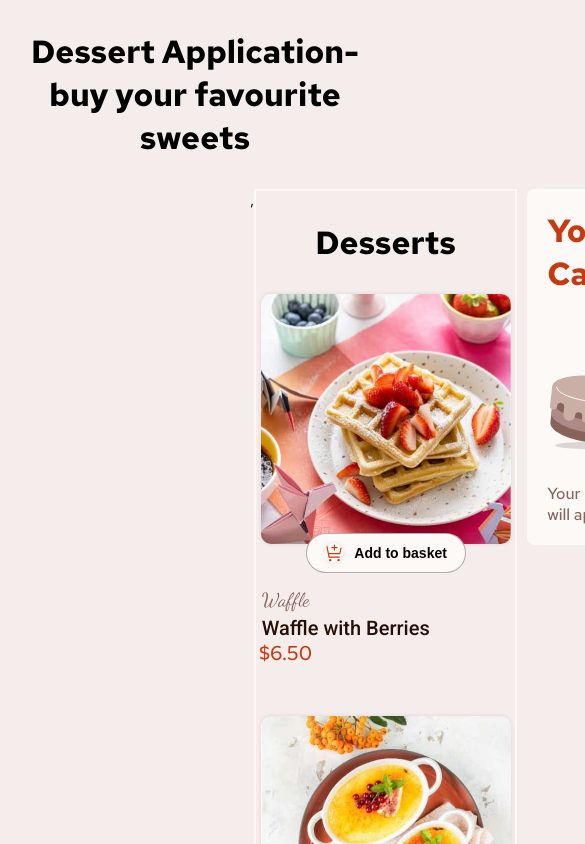
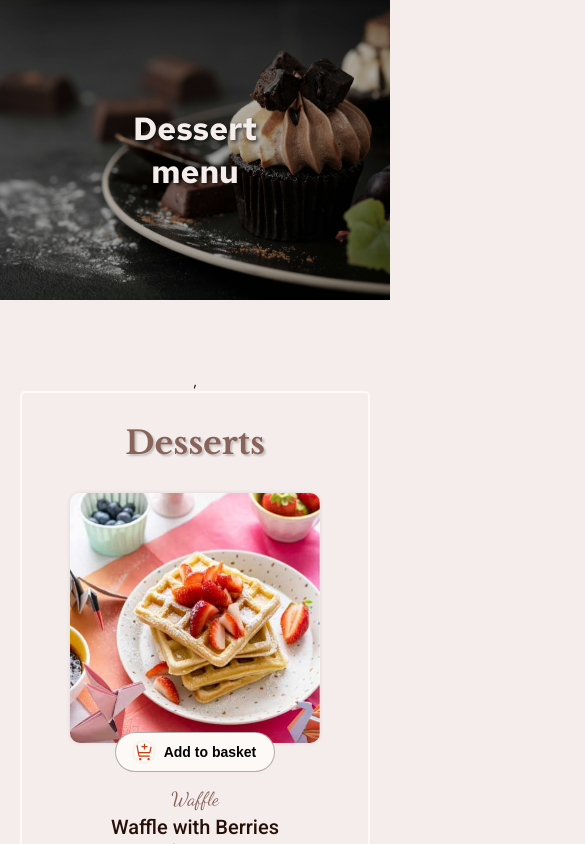
Before and after one commit to Konrad2502/Desserts-App, a React (Create React App) app: page / in a window 390 px wide. Shown: the top 844 px of the page, 585 px wide, since content can reach past the window. Built offline with nearby package versions, Linux system fonts and the light colour scheme.

Commit message:
Add header picture and media queries

```diff
--- a/package.json
+++ b/package.json
@@ -3,6 +3,9 @@
   "version": "0.1.0",
   "private": true,
   "dependencies": {
+    "@fortawesome/fontawesome-svg-core": "^6.6.0",
+    "@fortawesome/free-solid-svg-icons": "^6.6.0",
+    "@fortawesome/react-fontawesome": "^0.2.2",
     "@testing-library/jest-dom": "^5.17.0",
     "@testing-library/react": "^13.4.0",
     "@testing-library/user-event": "^13.5.0",
--- a/src/componetns/Cart/Cart.scss
+++ b/src/componetns/Cart/Cart.scss
@@ -2,7 +2,7 @@
 
 .cart {
 
-    flex: 0 0 30%;
+    flex: 0 0 35%;
     &__main {
         background-color: $color-rose-50;
         margin: 0 10px;
--- a/src/componetns/Container/Container.scss
+++ b/src/componetns/Container/Container.scss
@@ -1,5 +1,14 @@
 .container {
-    padding: 0px 250px;
+    padding: 0px 150px;
     display: flex;
 
 }
+
+@media (max-width: 1024px) {
+    .container {
+        flex-direction: column;
+        justify-content: center;
+        align-items: center;
+        padding: 20px;
+    }
+}
--- a/src/componetns/Header/Header.js
+++ b/src/componetns/Header/Header.js
@@ -3,8 +3,13 @@ import './Header.scss';
 
 function Header() {
   return (
-    <h1 className='header'>Dessert Application- buy your favourite sweets</h1>
+  <div className='header'>
+    <div className='header__overlay'></div>
+    <h1 className='header__title'>Dessert menu</h1>
+    <img src='./assets/images/image-background.jpg' alt='header-picture' className='header__image'></img>
+  </div>
+
   )
 }
 
-export default Header
+export default Header;
--- a/src/componetns/Header/Header.scss
+++ b/src/componetns/Header/Header.scss
@@ -1,4 +1,39 @@
+@import '../../styles/settings.scss';
+
+
 .header {
+    position: relative;
     text-align: center;
-    padding: 30px;
-}
+    width: 100%;
+    height: 300px;
+    margin-bottom: 50px ;
+    overflow: hidden;
+
+    .header__image {
+      object-fit: cover;
+      width: 100%;
+      height: 100%;
+      z-index: 1;
+    }
+
+    .header__overlay {
+      position: absolute;
+      top: 0;
+      left: 0;
+      width: 100%;
+      height: 100%;
+      background-color: rgba(0, 0, 0, 0.3); // Przyciemnienie za pomocą RGBA
+      z-index: 2;
+    }
+
+    .header__title {
+      position: absolute;
+      top: 50%;
+      left: 50%;
+      transform: translate(-50%, -50%);
+      color: $color-rose-100;
+      z-index: 3;
+      margin: 0;
+      text-shadow: 2px 2px 4px rgba(0,0,0,0.8);
+    }
+  }
--- a/src/componetns/PopupCart/PopupCart.scss
+++ b/src/componetns/PopupCart/PopupCart.scss
@@ -10,7 +10,8 @@
     z-index: 1000;
 }
 .popUp {
-    width: 550px;
+    width: 80vw;
+    max-width: 550px;
     background-color: $color-rose-50;
     margin: 100px auto;
     flex-direction: column;
@@ -137,3 +138,11 @@
     cursor: pointer;
 
 }
+
+@media (max-width: 450px) {
+    .popUp__item {
+        flex-direction: column;
+        justify-content: center;
+        gap: 10px;
+    }
+}
--- a/src/componetns/ShoppingCard/ShoppingCard.scss
+++ b/src/componetns/ShoppingCard/ShoppingCard.scss
@@ -3,8 +3,10 @@
 .shopping-card {
     display: flex;
     flex-direction: column;
-    flex: 0 0 70%;
+    flex: 0 0 65%;
     border: 2px solid $color-rose-50;
+    border-radius: 5px;
+    margin-bottom: 50px;
     h1 {
     padding: 30px;
 
@@ -14,6 +16,11 @@
 .shopping-card__header {
     display: flex;
     justify-content: center;
+    h1 {
+        color: $color-rose-500;
+        text-shadow: 2px 2px 2px rgba(0,0,0,0.2);
+        font-family: "Libre Baskerville", serif;
+    }
 }
 .shopping-card__list {
     display: flex;
--- a/src/componetns/ShoppingItem/ShoppingItem.js
+++ b/src/componetns/ShoppingItem/ShoppingItem.js
@@ -47,10 +47,11 @@ function ShoppingItem({ item, addToCart, cartItems, removeFromCart }) {
           <div className="shopping-card__item-name">
             <p>{item.name}</p>
           </div>
+          <div className="shopping-card__item-price">
+            <p>${item.price.toFixed(2)}</p>
+          </div>
         </div>
-        <div className="shopping-card__item-price">
-          <p>${item.price.toFixed(2)}</p>
-        </div>
+
       </div>
     );
   }
--- a/src/componetns/ShoppingItem/ShoppingItem.scss
+++ b/src/componetns/ShoppingItem/ShoppingItem.scss
@@ -76,17 +76,26 @@
 }
 .shopping-card__item-description {
     margin-top: 40px;
+    display: flex;
+    flex-direction: column;
+
 }
 .shopping-card__item-category {
     margin-bottom: 5px;
+    display: flex;
+    justify-content: center;
+
     p {
-        margin-right: 200px;
+
         color: $color-rose-500;
         font-family: "Dancing Script";
         font-size: 19px;
+
     }
 }
 .shopping-card__item-name {
+    display: flex;
+    justify-content: center;
     p {
         font-family: "Roboto", sans-serif;
         font-size: 20px;
@@ -97,8 +106,8 @@
 .shopping-card__item-price {
     p {
         font-size: 20px;
-        margin-right: 200px;
         font-weight: 500;
         color: $color-red;
+        text-align: center;
     }
 }
--- a/src/styles/global.scss
+++ b/src/styles/global.scss
@@ -2,6 +2,7 @@
 @import url('https://fonts.googleapis.com/css2?family=Red+Hat+Text:ital,wght@0,300..700;1,300..700&display=swap');
 @import url('https://fonts.googleapis.com/css2?family=Dancing+Script:wght@400..700&family=Red+Hat+Text:ital,wght@0,300..700;1,300..700&display=swap');
 @import url('https://fonts.googleapis.com/css2?family=Dancing+Script:wght@400..700&family=Red+Hat+Text:ital,wght@0,300..700;1,300..700&family=Roboto:ital,wght@0,100;0,300;0,400;0,500;0,700;0,900;1,100;1,300;1,400;1,500;1,700;1,900&display=swap');
+@import url('https://fonts.googleapis.com/css2?family=Dancing+Script:wght@400..700&family=Libre+Baskerville:ital,wght@0,400;0,700;1,400&family=Red+Hat+Text:ital,wght@0,300..700;1,300..700&family=Roboto:ital,wght@0,100;0,300;0,400;0,500;0,700;0,900;1,100;1,300;1,400;1,500;1,700;1,900&display=swap');
 @import './settings.scss';
 @import '../componetns/Container/Container.scss';
 @import '../componetns/Header/Header.scss';
```
Also changed, not shown: public/assets/images/image-background.jpg (added), 1 other file (tests, documents, lock files or other folders).
